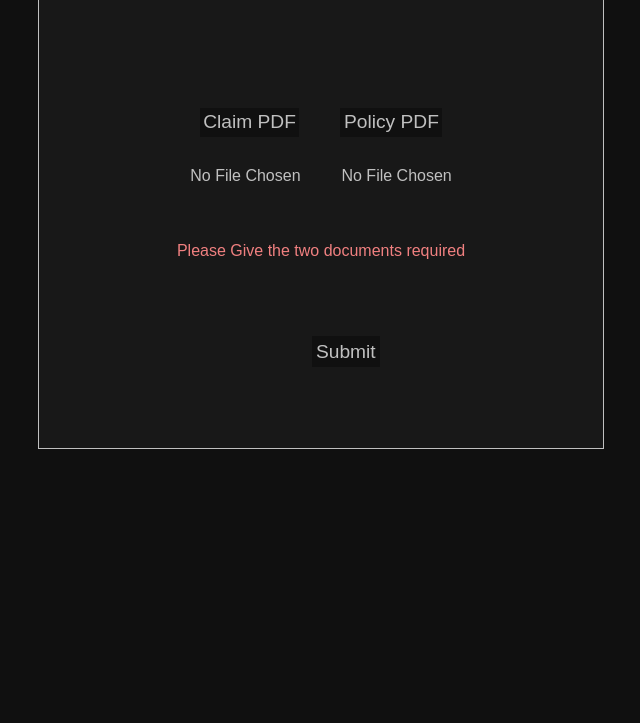
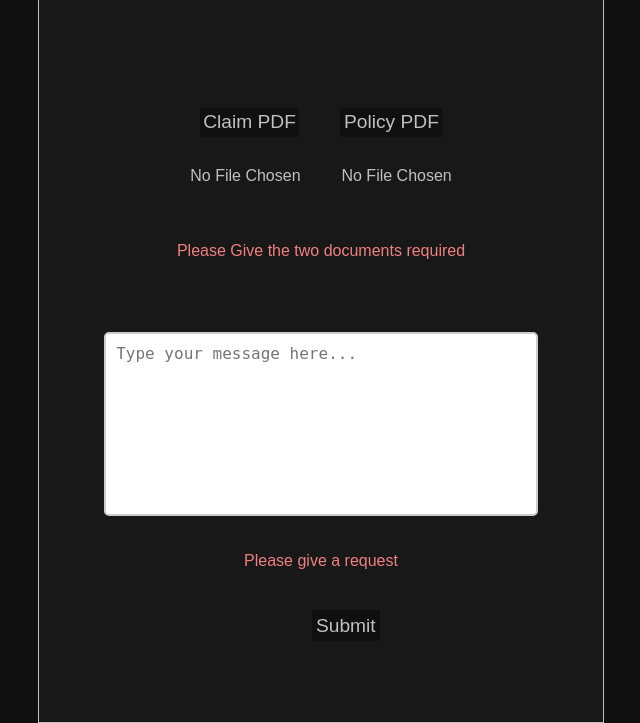
Before and after one commit to Emberalive/ClaimSenseAI, a Flask app: page / in a window 1280 px wide. Shown: the part 117-840 px from the top of the page, without its empty margins (319-959 px from the left). Before the commit the page ends 566 px from the top, so only its background shows below. Run offline with Flask 3, Linux system fonts and the light colour scheme.

Commit message:
added a text input box for the human message

```diff
--- a/claimSenseAI_web/static/css/css.css
+++ b/claimSenseAI_web/static/css/css.css
@@ -112,7 +112,7 @@ h1 {
     margin: 2%;
 }
 
-.center {
+.row {
     display: flex;
     justify-content: center;
     align-items: center;
@@ -160,3 +160,26 @@ p {
 .hidden {
     display: none;
 }
+
+.center {
+    display: flex;
+    justify-content: center;
+    align-items: center;
+    flex-direction: column;
+}
+
+#prompt {
+    max-width: 80%;
+    min-width: 80%;
+    width: 80%;
+    resize: none;
+    height: 10em;
+    padding: 10px;
+    font-size: 16px;
+    border: 2px solid #ccc;
+    border-radius: 5px;
+}
+#prompt:focus {
+    border-color: cornflowerblue;
+    outline: none;
+}
--- a/claimSenseAI_web/static/js/js.js
+++ b/claimSenseAI_web/static/js/js.js
@@ -5,14 +5,26 @@ window.addEventListener("load", function() {
         const policyInput = document.getElementById("policy_pdf");
         const policyFileName = document.getElementById("policy_file_name");
 
-        const warning = document.getElementById("warning");
+        const input_warning = document.getElementById("input_warning");
+        const prompt_input = document.getElementById("prompt");
+
+        prompt_input.addEventListener("input", function() {
+                if (prompt_input.value.trim() !== "") {
+                        input_warning.classList.add("hidden");
+                } else {
+                        input_warning.classList.remove("hidden");
+                }
+        })
+
+
+        const file_warning = document.getElementById("file_warning");
 
         function checkFiles() {
                 // Check if both inputs have files selected
                 if (claimInput.files.length > 0 && policyInput.files.length > 0) {
-                        warning.classList.add("hidden"); // Add the class to hide the warning
+                        file_warning.classList.add("hidden"); // Add the class to hide the warning
                 } else {
-                        warning.classList.remove("hidden"); // Show the warning if any input is empty
+                        file_warning.classList.remove("hidden"); // Show the warning if any input is empty
                 }
         }
 
@@ -23,6 +35,7 @@ window.addEventListener("load", function() {
                         displayElement.textContent = "No file chosen";
                 }
         }
+
 
         // Listen for changes in both file inputs
         claimInput.addEventListener("change", function() {
@@ -55,11 +68,4 @@ window.addEventListener("load", function() {
         window.addEventListener('load', () => {
                 loadingBar.classList.add("hidden");  // Hide when the new page has loaded
         });
-
-
-        //
-        // const responseDiv = document.getElementById("response");
-        // const markDown = responseDiv.innerText;
-        // const htmlDiv = marked.parse(markDown);
-        // htmlDiv.innerHtml = markDown;
 });
--- a/claimSenseAI_web/templates/index.html
+++ b/claimSenseAI_web/templates/index.html
@@ -17,7 +17,7 @@
   <div id="response">
       <form id="form_post" action="/process" method="POST" enctype="multipart/form-data">
         <div class="block">
-          <div class="center">
+          <div class="row">
             <label class="custom_file_upload" for="claim_pdf">Claim PDF</label>
             <label class="custom_file_upload" for="policy_pdf">Policy PDF</label>
           </div>
@@ -26,9 +26,14 @@
               <span id="policy_file_name">No File Chosen</span>
             </div>
           </div>
-        <p id="warning">Please Give the two documents required</p>
+        <p id="file_warning">Please Give the two documents required</p>
         <input id="claim_pdf" type="file" name="claim_pdf" required>
           <input id="policy_pdf" type="file" name="policy_pdf" required>
+        <div class="center">
+          <label for="prompt"></label>
+          <textarea id="prompt" name="prompt" rows="4" cols="50" placeholder="Type your message here..." required></textarea>
+        </div>
+        <p id="input_warning">Please give a request</p>
          <button id="button" type="submit">Submit</button>
       </form>
   </div>
--- a/claimSenseAI_web/templates/response_page.html
+++ b/claimSenseAI_web/templates/response_page.html
@@ -17,8 +17,8 @@
     </div>
     <a id="resButton" href="{{ url_for('home') }}">Go back</a>
     <script src="https://cdn.jsdelivr.net/npm/marked/marked.min.js"></script>
-    <script src="../static/js/js.js"></script>
-    <script src="{{ url_for('static', filename='js/js.js') }}"></script>
+    <script src="../static/js/response.js"></script>
+    <script src="{{ url_for('static', filename='js/response.js') }}"></script>
 </div>
 </body>
 </html>
```
Also changed, not shown: claimSenseAI_web/static/js/response.js (+8 -0 lines).
